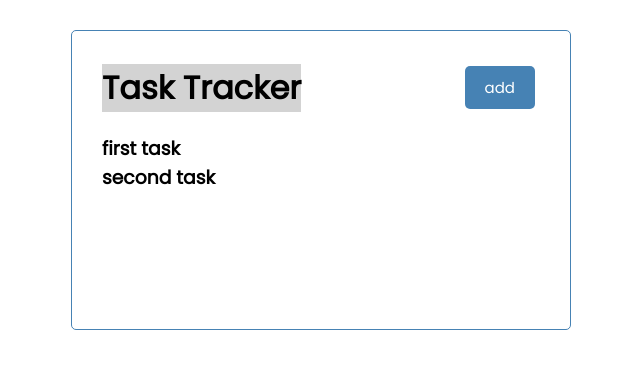
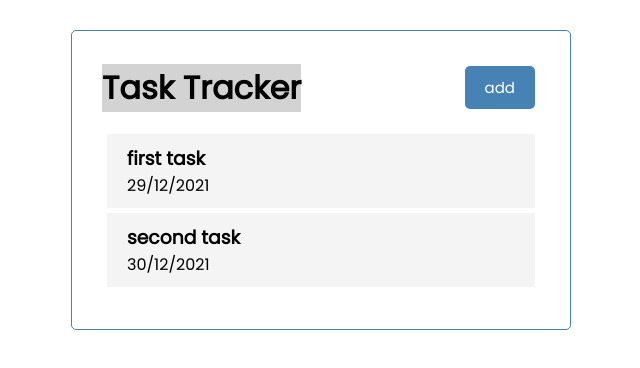
Before and after one commit to sodes-proxy/MERNStack-learning, a React (Create React App) app in the folder react-learning/: page / in a window 1280 px wide. Shown: the top 368 px of the page, without its empty margins (319-959 px from the left). Built offline with nearby package versions, Linux system fonts and the light colour scheme.

Commit message:
Task component

```diff
--- /dev/null
+++ b/react-learning/src/components/Task.js
@@ -0,0 +1,10 @@
+const Task = ({task}) => {
+    return (
+        <div className="task">
+            <h3>{task.text}</h3>
+            <p>{task.day}</p>
+        </div>
+    )
+}
+
+export default Task
--- a/react-learning/src/components/Tasks.js
+++ b/react-learning/src/components/Tasks.js
@@ -1,7 +1,8 @@
+import Task from "./Task"
 const Tasks = ({tasks}) => {
     return (
         <>
-        {tasks.map((task)=>(<h3 key={task.id}>{task.text}</h3>))}
+        {tasks.map((task)=>(<Task key={task.id} task={task}/>))}
         </>
     )
 }
```
